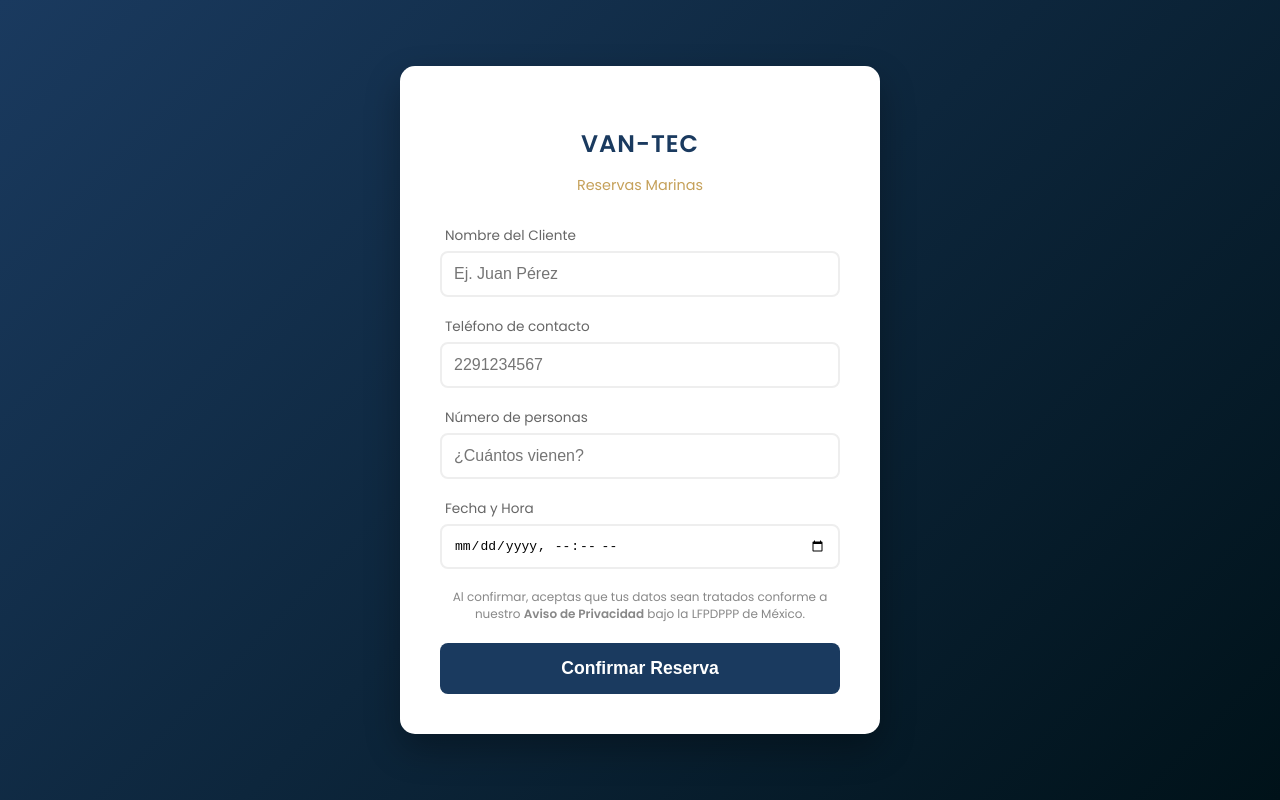
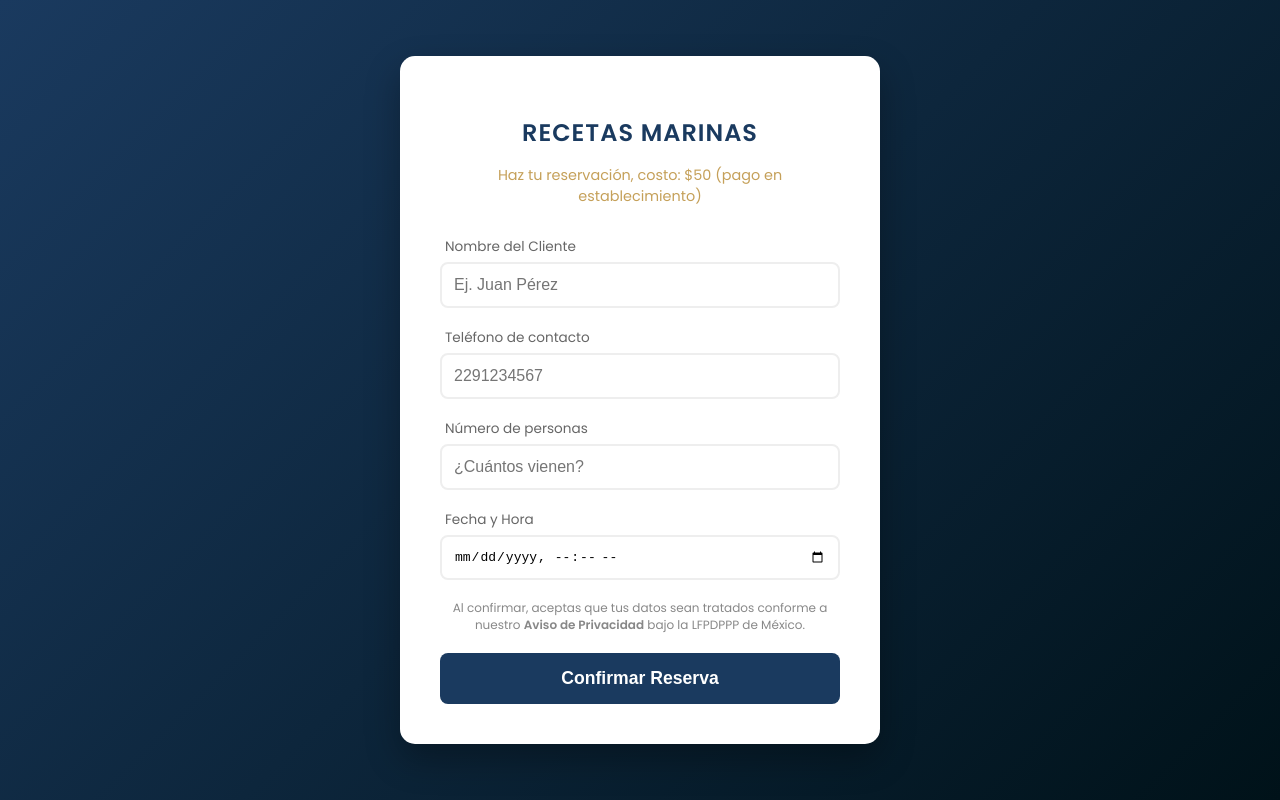
Before and after one commit to LuisAle123/python, a plain HTML site: page index.html in a window 1280 px wide. Drawn offline with Linux system fonts and the light colour scheme.

Commit message:
Update index.html

```diff
--- a/index.html
+++ b/index.html
@@ -122,8 +122,8 @@
 
     <div class="container">
         <div class="logo-area">
-            <h2>Van-Tec</h2>
-            <p>Reservas Marinas</p>
+            <h2>Recetas Marinas</h2>
+            <p>Haz tu reservación, costo: $50 (pago en establecimiento)</p>
         </div>
 
         <div id="mensajeExito" class="success-msg">¡Reserva enviada con éxito!</div>
```
